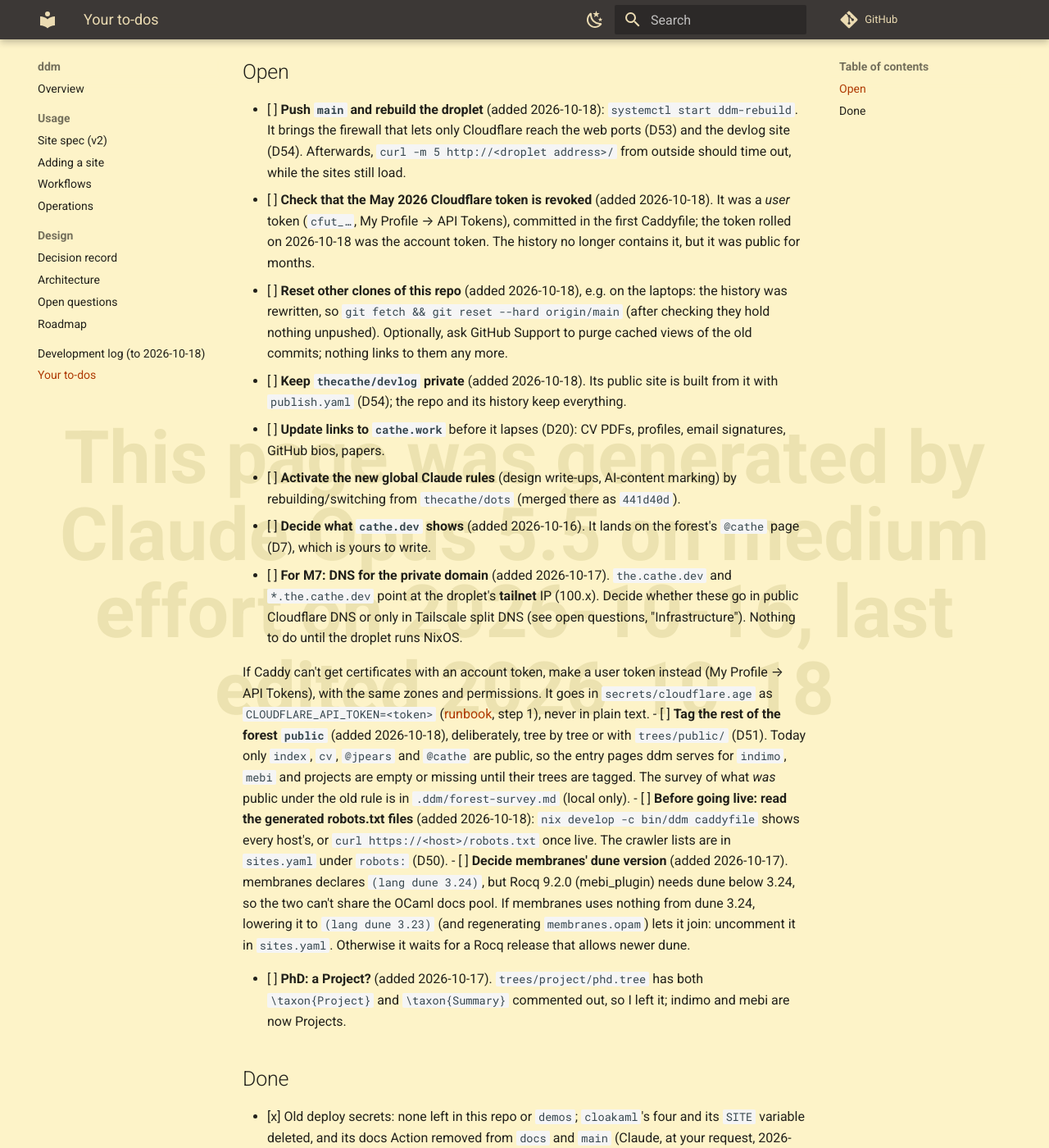
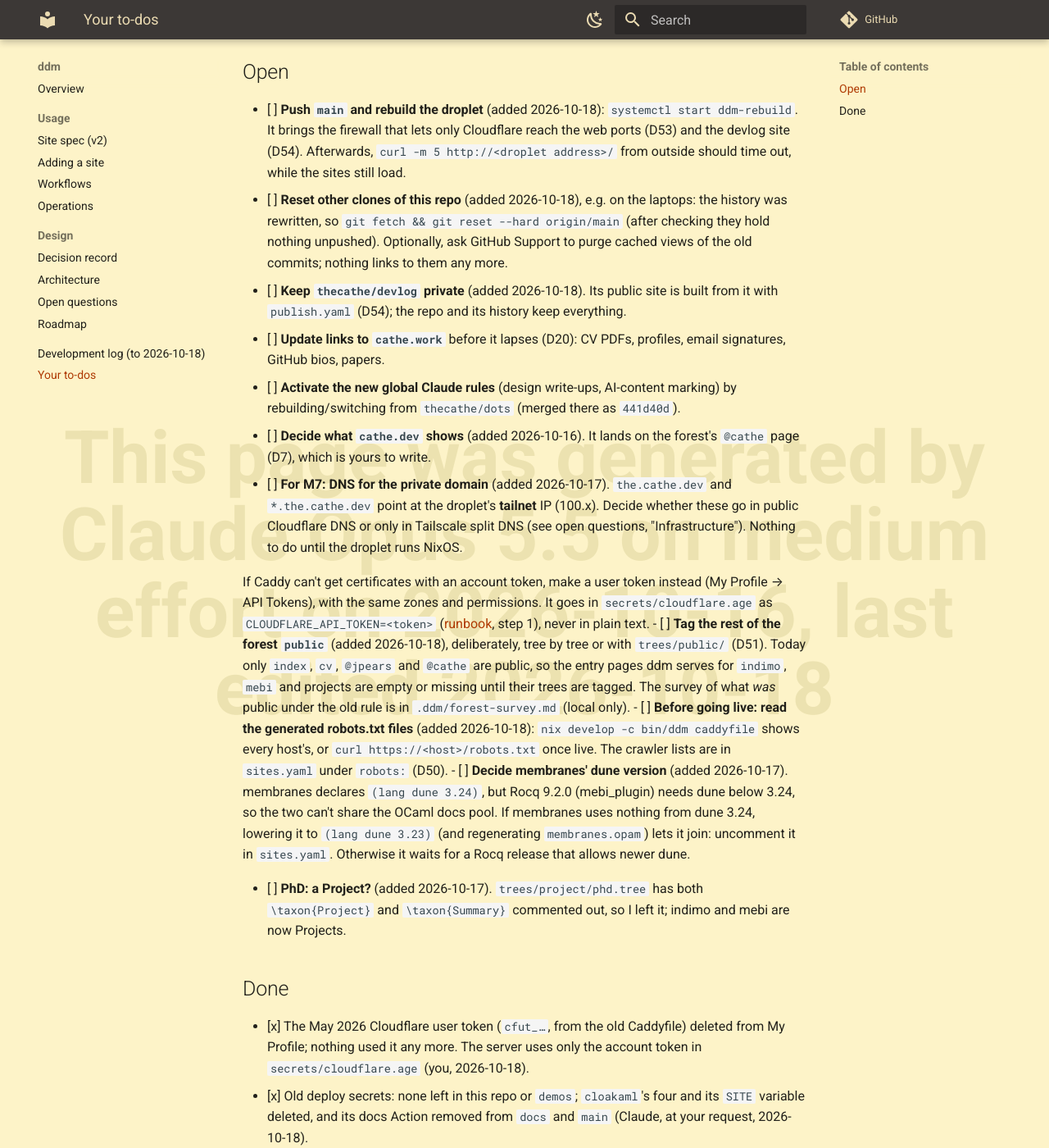
Before and after one commit to thecathe/webserver, an MkDocs documentation site: the page built from docs/tasks.md, in a window 1280 px wide and 1400 px high, scrolled down 277 px. Shown: the whole window at 82% size. Built offline with MkDocs 1.6.1 and Material for MkDocs 9.7.7, drawn with Linux system fonts in a browser that asks for light colours; comment, search, counter and statistics services are not loaded.

Commit message:
docs(tasks): the old Cloudflare user token is deleted
Co-Authored-By: Claude Opus 5.5 <noreply@anthropic.com>

```diff
--- a/docs/tasks.md
+++ b/docs/tasks.md
@@ -17,9 +17,6 @@ moving it to **Done** with a date. Claude adds to this page whenever work leaves
 - [ ] **Push `main` and rebuild the droplet** (added 2026-10-18): `systemctl start ddm-rebuild`. It brings the
   firewall that lets only Cloudflare reach the web ports (D53) and the devlog site (D54). Afterwards,
   `curl -m 5 http://<droplet address>/` from outside should time out, while the sites still load.
-- [ ] **Check that the May 2026 Cloudflare token is revoked** (added 2026-10-18). It was a *user* token
-  (`cfut_…`, My Profile → API Tokens), committed in the first Caddyfile; the token rolled on 2026-10-18 was the
-  account token. The history no longer contains it, but it was public for months.
 - [ ] **Reset other clones of this repo** (added 2026-10-18), e.g. on the laptops: the history was rewritten, so
   `git fetch && git reset --hard origin/main` (after checking they hold nothing unpushed). Optionally, ask GitHub
   Support to purge cached views of the old commits; nothing links to them any more.
@@ -55,6 +52,8 @@ moving it to **Done** with a date. Claude adds to this page whenever work leaves
 
 ## Done
 
+- [x] The May 2026 Cloudflare user token (`cfut_…`, from the old Caddyfile) deleted from My Profile; nothing used
+  it any more. The server uses only the account token in `secrets/cloudflare.age` (you, 2026-10-18).
 - [x] Old deploy secrets: none left in this repo or `demos`; `cloakaml`'s four and its `SITE` variable deleted,
   and its docs Action removed from `docs` and `main` (Claude, at your request, 2026-10-18).
 - [x] The leaked Cloudflare token scrubbed from this repo's history, force-pushed, and every quoted commit hash
```
